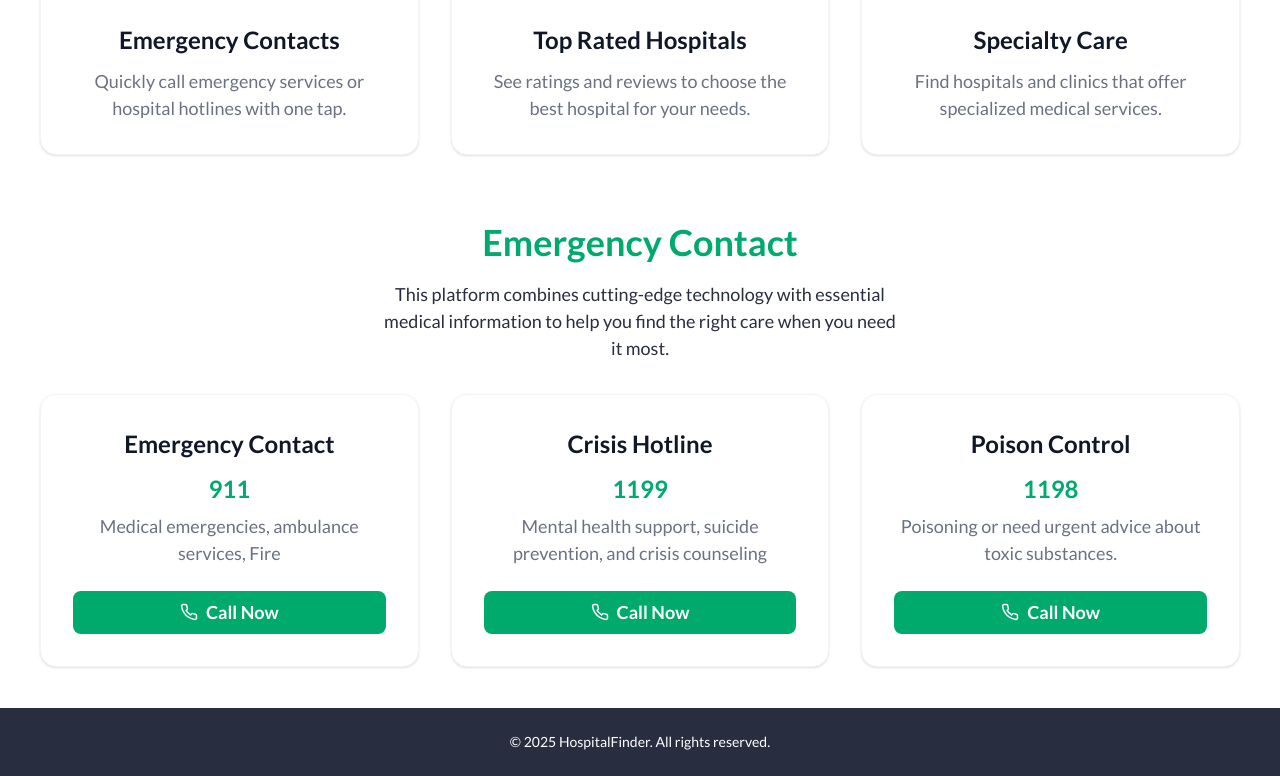
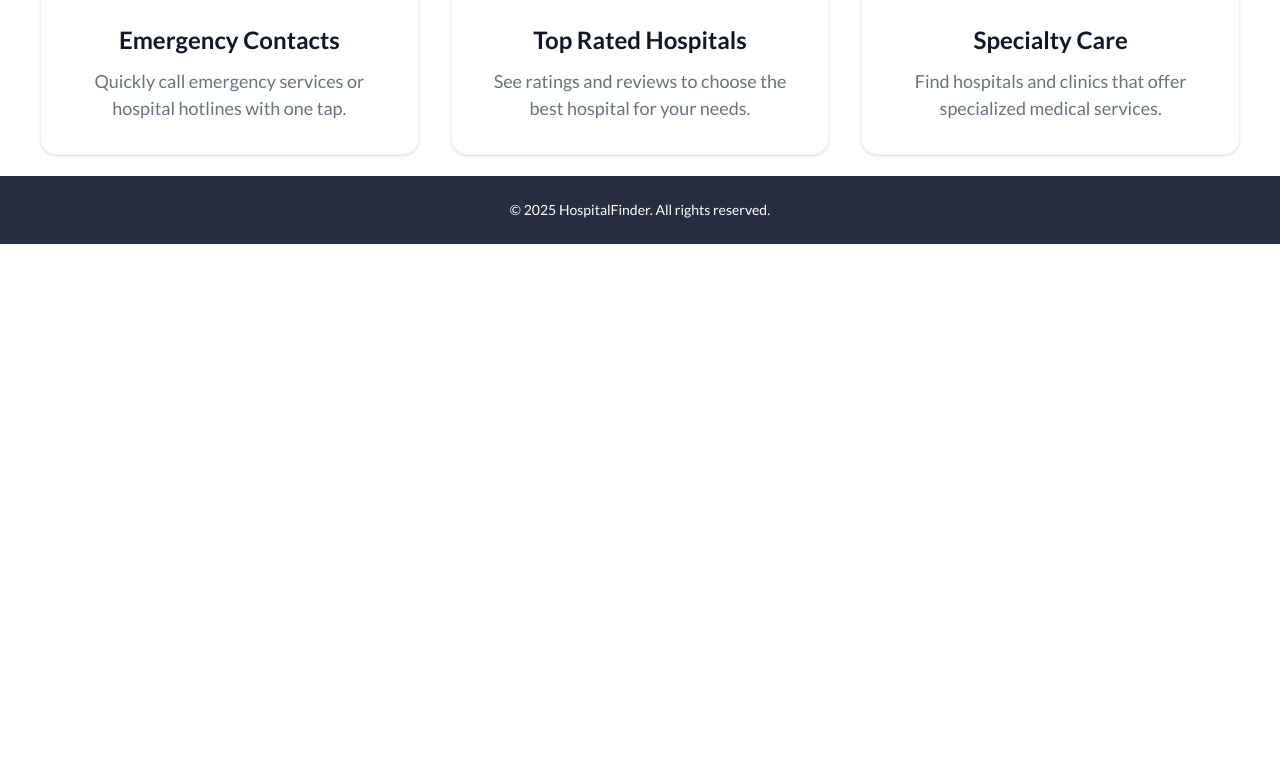
Before and after one commit to esthercate/Hospital-Finder, a Next.js app in the folder frontend/: page / in a window 1280 px wide. Shown: the part 1158-1934 px from the top of the page. After the commit the page ends 1402 px from the top, so only its background shows below. Built offline with nearby package versions, Linux system fonts and the light colour scheme.

Commit message:
Changes to page

```diff
--- a/frontend/src/app/page.tsx
+++ b/frontend/src/app/page.tsx
@@ -2,7 +2,7 @@ import Navbar from './components/Navbar';
 import Hero from './components/Hero';
 import Maps from './components/Maps';
 import Feature from './components/Feature';
-import Contact from './components/Contact';
+// import Contact from './components/Contact';
 import Footer from './components/Footer';
 
 export default function Home() {
@@ -12,7 +12,7 @@ export default function Home() {
 			<Hero />
 			<Maps />
 			<Feature />
-			<Contact />
+			{/* <Contact /> */}
 			<Footer />
 		</div>
 	);
```
